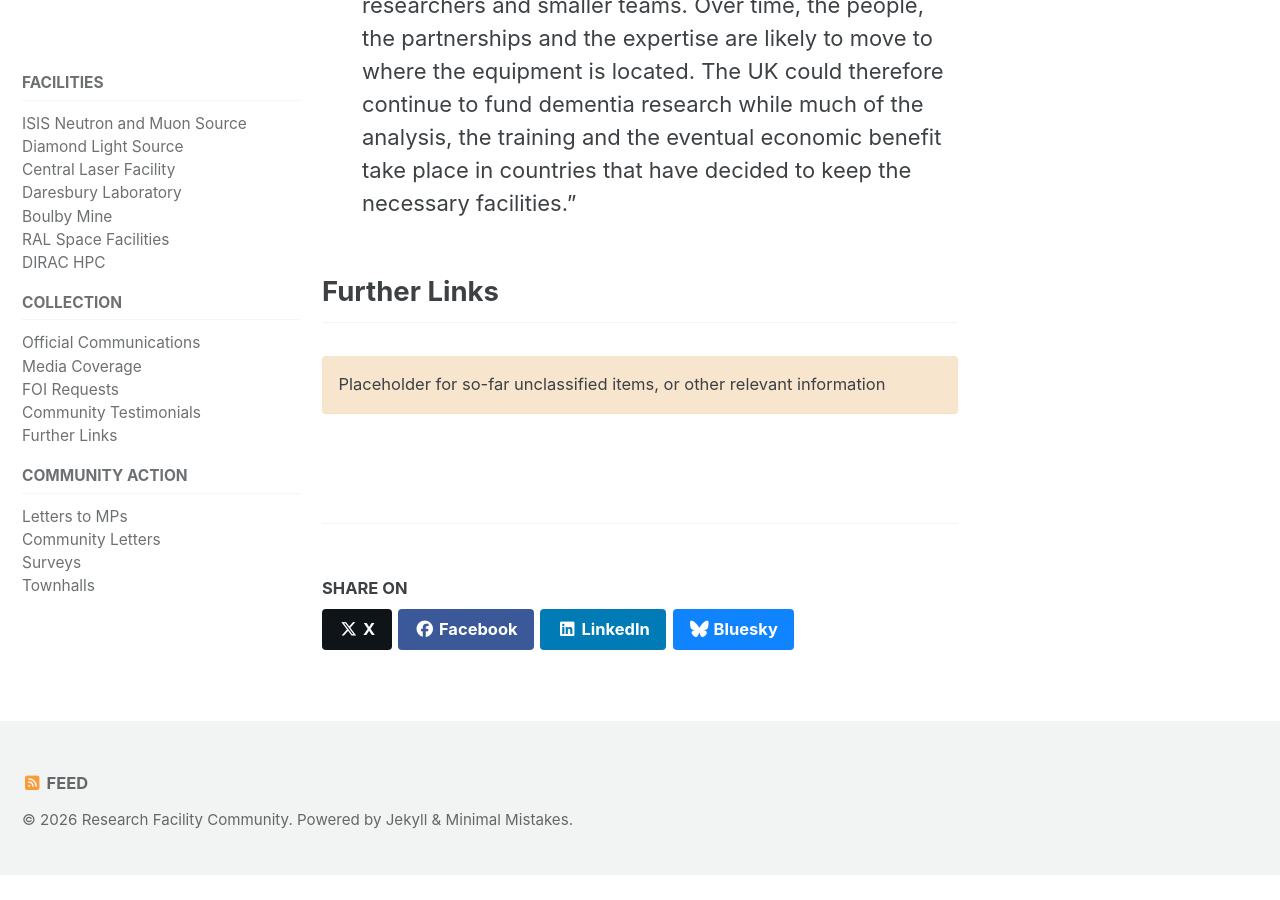
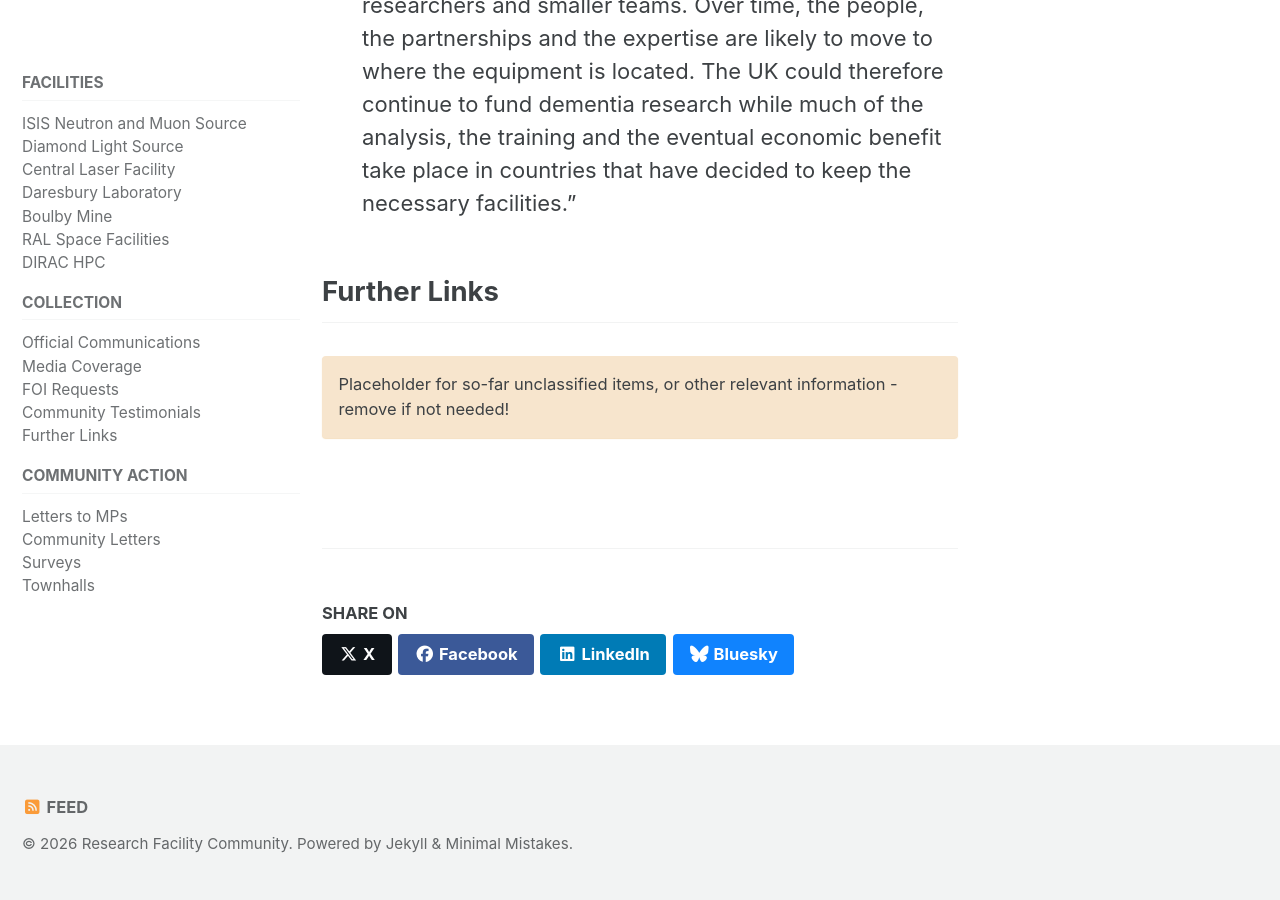
Before and after one commit to research-facilities-community/index, a Jekyll site: the page built from _pages/collection.md, in a window 1280 px wide and 900 px high, scrolled down 6566 px. Built offline with Jekyll 4.4.1, drawn with Linux system fonts in a browser that asks for light colours; cached includes are drawn as plain includes; before the commit the page ends 7441 px from its top, so only the background shows below that.

Commit message:
Modify placeholder text in collection.md
Updated placeholder text to indicate removal if unnecessary.

```diff
--- a/_pages/collection.md
+++ b/_pages/collection.md
@@ -105,4 +105,4 @@ Relevant links:
 ## Further Links {#further_links}
 
 {: .notice--warning}
-Placeholder for so-far unclassified items, or other relevant information
+Placeholder for so-far unclassified items, or other relevant information - remove if not needed!
```
